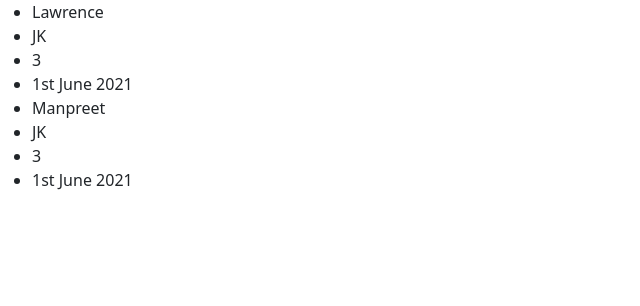
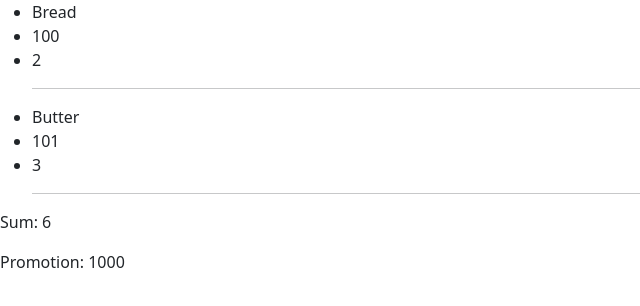
Before and after one commit to lawlawson/react-practice, a React (Create React App) app: page / in a window 1280 px wide. Shown: the top 306 px of the page, without its empty margins (0-640 px from the left). Built offline with nearby package versions, Linux system fonts and the light colour scheme.

Commit message:
Practicing passing props

```diff
--- a/src/App.tsx
+++ b/src/App.tsx
@@ -1,14 +1,16 @@
 import React from "react";
 import People from "./components/People";
 import Todo from './components/Todo';
+import ShoppingCart from './components/ShoppingCart'
 
-function App() {
+const App = () => {
   return (
     <div className="App">
-      <Todo
-        todos={[{id: 1, name: 'Lawrence'}, {id: 2, name: 'Manpreet'}]}
-        author={{name: 'JK', numberOfBooks: 3 }}
-        date='1st June 2021'/>
+      <ShoppingCart
+        products={[{name: 'Bread', price: 2, id: 100}, {name: 'Butter', price: 3, id: 101}]}
+        sum={6}
+        promotion={1000}
+      />
     </div>
   );
 }
--- /dev/null
+++ b/src/components/ShoppingCart.tsx
@@ -0,0 +1,32 @@
+interface Product {
+  price: number
+  id: number
+  name: string
+}
+
+interface Items {
+  products: Product[]
+  sum: number
+  promotion: number
+}
+
+const ShoppingCart: React.FC<Items> = ({products, sum, promotion}) => {
+  return (
+    <>
+      <ul>
+        {products.map((product) => (
+          <>
+            <li>{product.name}</li>
+            <li>{product.id}</li>
+            <li>{product.price}</li>
+            <hr/>
+          </>
+        ))}
+      </ul>
+      <p>Sum: {sum}</p>
+      <p>Promotion: {promotion}</p>
+    </>
+  );
+};
+
+export default ShoppingCart;
```
Also changed, not shown: src/components/Todo.tsx (+8 -8 lines).
